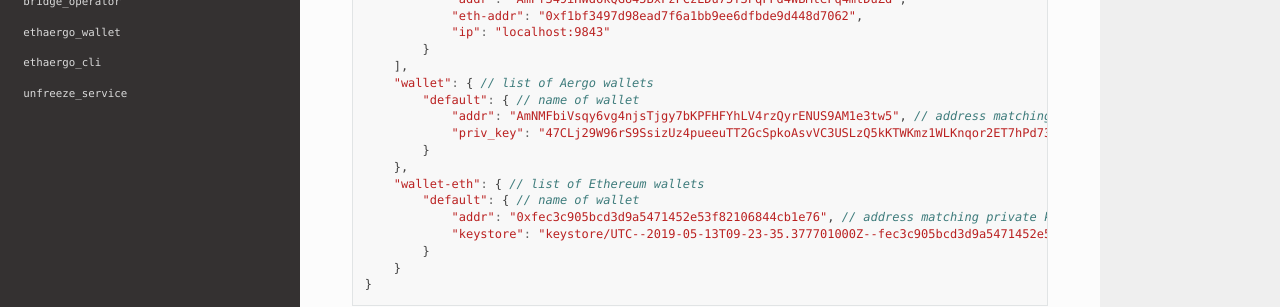
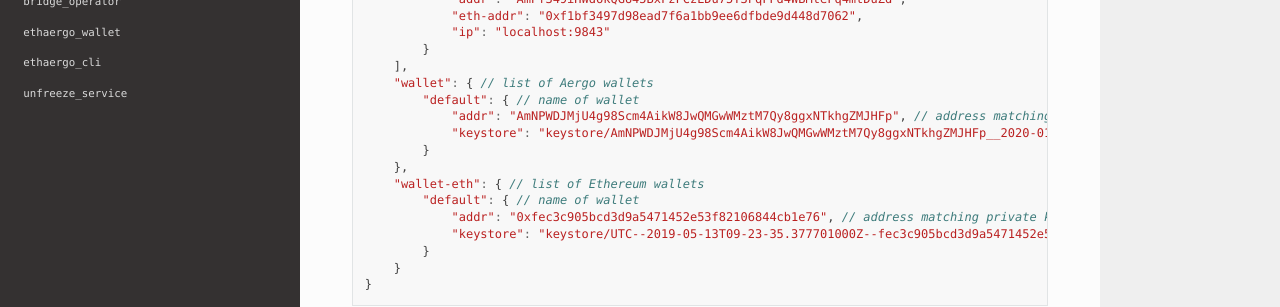
Before and after one commit to aergoio/eth-merkle-bridge, a Sphinx documentation site: the page built from docs/source/config.rst, in a window 1280 px wide and 900 px high, scrolled down 1224 px. Shown: the part 405-712 px from the top of the window. Built offline with Sphinx 7.4.7 and the Read the Docs theme 2.0.0, drawn with Linux system fonts in a browser that asks for light colours.

Commit message:
docs: update example config

```diff
--- a/docs/source/config.rst
+++ b/docs/source/config.rst
@@ -94,8 +94,8 @@ It can be created and updated manually of with the help of the cli.
         ],
         "wallet": { // list of Aergo wallets
             "default": { // name of wallet
-                "addr": "AmNMFbiVsqy6vg4njsTjgy7bKPFHFYhLV4rzQyrENUS9AM1e3tw5", // address matching private key
-                "priv_key": "47CLj29W96rS9SsizUz4pueeuTT2GcSpkoAsvVC3USLzQ5kKTWKmz1WLKnqor2ET7hPd73TC9" // encrypted private key
+                "addr": "AmNPWDJMjU4g98Scm4AikW8JwQMGwWMztM7Qy8ggxNTkhgZMJHFp", // address matching private key
+                "keystore": "keystore/AmNPWDJMjU4g98Scm4AikW8JwQMGwWMztM7Qy8ggxNTkhgZMJHFp__2020-01-20T04:13:06__keystore.json" // path to json keystore
             }
         },
         "wallet-eth": { // list of Ethereum wallets
```
